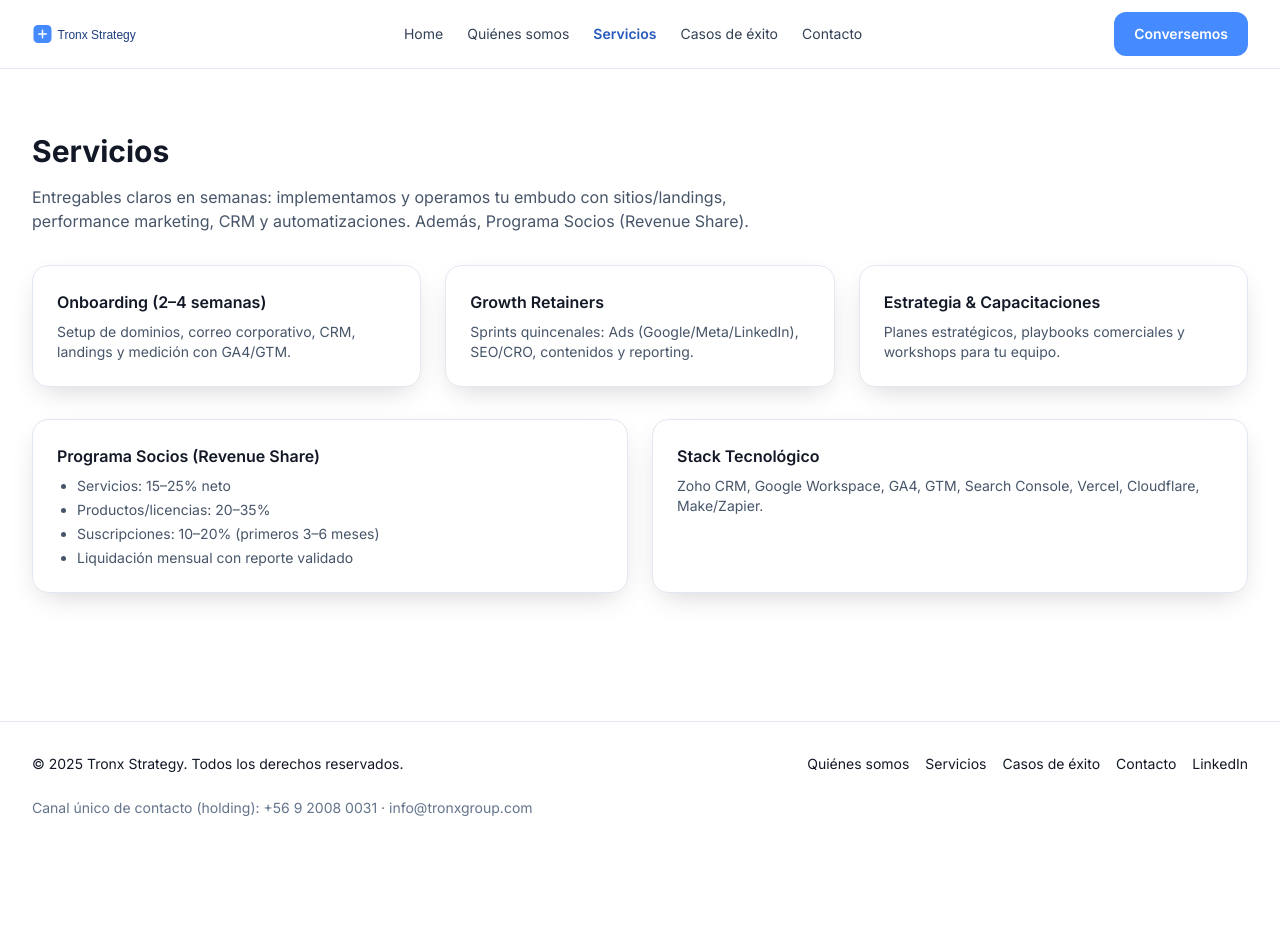
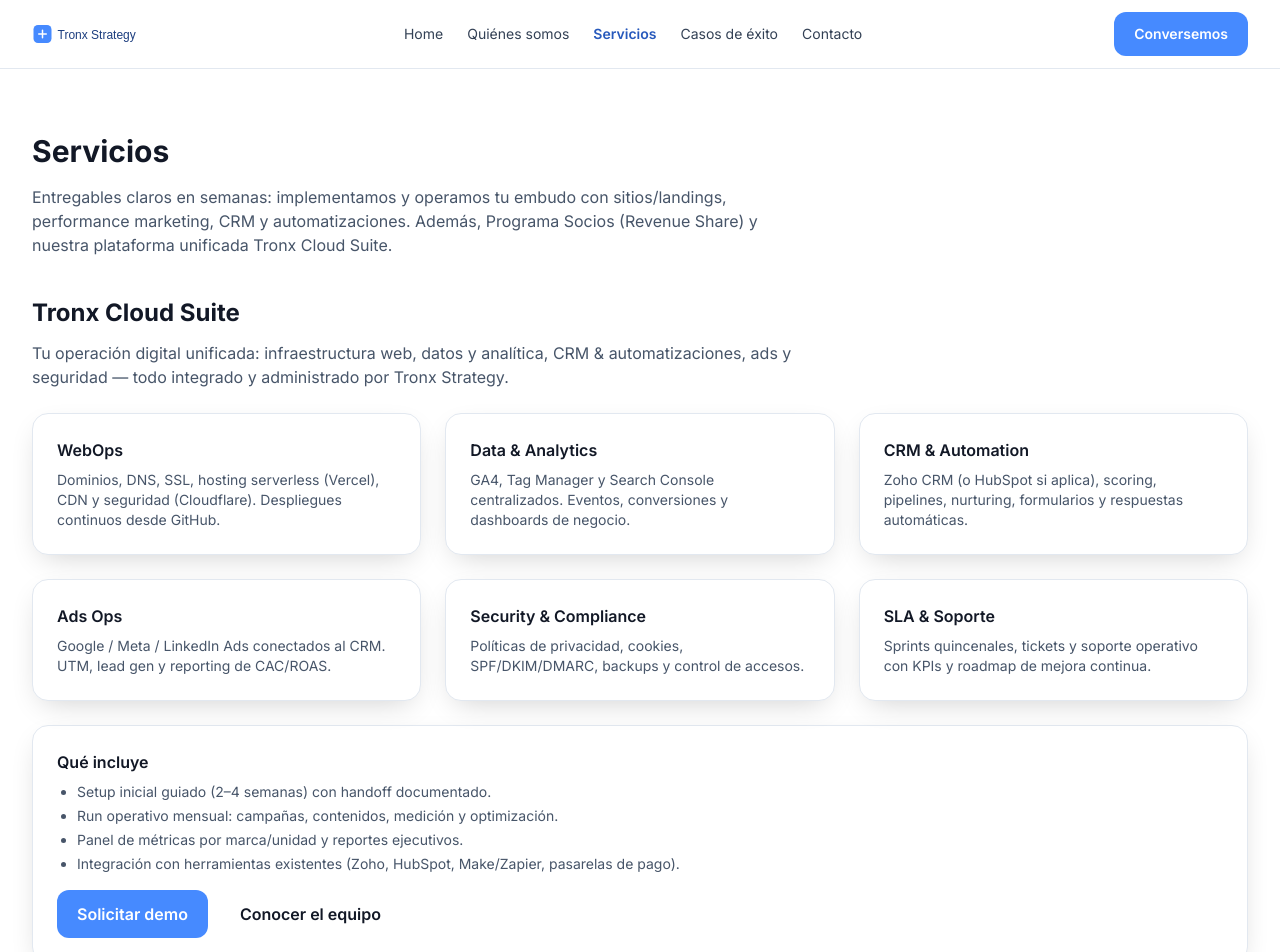
Before and after one commit to TronxGroup/Tronx-Strategy, a Next.js app: page /servicios in a window 1280 px wide. Shown: the top 952 px of the page. Before the commit the page ends 850 px from the top, so only its background shows below. Built offline with nearby package versions, Linux system fonts and the light colour scheme.

Commit message:
Update page.tsx

```diff
--- a/app/servicios/page.tsx
+++ b/app/servicios/page.tsx
@@ -1,4 +1,3 @@
-
 import Section from "@/components/Section";
 import FeatureCard from "@/components/FeatureCard";
 
@@ -10,15 +9,67 @@ export default function Page() {
       <h1 className="h2">Servicios</h1>
       <p className="p-muted mt-4 max-w-3xl">
         Entregables claros en semanas: implementamos y operamos tu embudo con sitios/landings, performance marketing,
-        CRM y automatizaciones. Además, Programa Socios (Revenue Share).
+        CRM y automatizaciones. Además, Programa Socios (Revenue Share) y nuestra plataforma unificada Tronx Cloud Suite.
       </p>
 
-      <div className="grid grid-cols-1 md:grid-cols-3 gap-6 mt-8">
-        <FeatureCard title="Onboarding (2–4 semanas)">Setup de dominios, correo corporativo, CRM, landings y medición con GA4/GTM.</FeatureCard>
-        <FeatureCard title="Growth Retainers">Sprints quincenales: Ads (Google/Meta/LinkedIn), SEO/CRO, contenidos y reporting.</FeatureCard>
-        <FeatureCard title="Estrategia & Capacitaciones">Planes estratégicos, playbooks comerciales y workshops para tu equipo.</FeatureCard>
+      {/* Tronx Cloud Suite */}
+      <div className="mt-10">
+        <h2 className="h3">Tronx Cloud Suite</h2>
+        <p className="p-muted mt-3 max-w-3xl">
+          Tu operación digital unificada: infraestructura web, datos y analítica, CRM & automatizaciones, ads y
+          seguridad — todo integrado y administrado por Tronx Strategy.
+        </p>
+
+        <div className="grid grid-cols-1 md:grid-cols-3 gap-6 mt-6">
+          <FeatureCard title="WebOps">
+            Dominios, DNS, SSL, hosting serverless (Vercel), CDN y seguridad (Cloudflare). Despliegues continuos desde GitHub.
+          </FeatureCard>
+          <FeatureCard title="Data & Analytics">
+            GA4, Tag Manager y Search Console centralizados. Eventos, conversiones y dashboards de negocio.
+          </FeatureCard>
+          <FeatureCard title="CRM & Automation">
+            Zoho CRM (o HubSpot si aplica), scoring, pipelines, nurturing, formularios y respuestas automáticas.
+          </FeatureCard>
+          <FeatureCard title="Ads Ops">
+            Google / Meta / LinkedIn Ads conectados al CRM. UTM, lead gen y reporting de CAC/ROAS.
+          </FeatureCard>
+          <FeatureCard title="Security & Compliance">
+            Políticas de privacidad, cookies, SPF/DKIM/DMARC, backups y control de accesos.
+          </FeatureCard>
+          <FeatureCard title="SLA & Soporte">
+            Sprints quincenales, tickets y soporte operativo con KPIs y roadmap de mejora continua.
+          </FeatureCard>
+        </div>
+
+        <div className="card p-6 mt-6">
+          <h4 className="font-semibold">Qué incluye</h4>
+          <ul className="mt-2 text-sm text-slate-600 list-disc pl-5 space-y-1">
+            <li>Setup inicial guiado (2–4 semanas) con handoff documentado.</li>
+            <li>Run operativo mensual: campañas, contenidos, medición y optimización.</li>
+            <li>Panel de métricas por marca/unidad y reportes ejecutivos.</li>
+            <li>Integración con herramientas existentes (Zoho, HubSpot, Make/Zapier, pasarelas de pago).</li>
+          </ul>
+          <div className="mt-4 flex gap-3">
+            <a href="/contacto" className="btn btn-primary">Solicitar demo</a>
+            <a href="/quienes-somos" className="btn btn-secondary">Conocer el equipo</a>
+          </div>
+        </div>
       </div>
 
+      {/* Servicios core */}
+      <div className="grid grid-cols-1 md:grid-cols-3 gap-6 mt-12">
+        <FeatureCard title="Onboarding (2–4 semanas)">
+          Setup de dominios, correo corporativo, CRM, landings y medición con GA4/GTM.
+        </FeatureCard>
+        <FeatureCard title="Growth Retainers">
+          Sprints quincenales: Ads (Google/Meta/LinkedIn), SEO/CRO, contenidos y reporting.
+        </FeatureCard>
+        <FeatureCard title="Estrategia & Capacitaciones">
+          Planes estratégicos, playbooks comerciales y workshops para tu equipo.
+        </FeatureCard>
+      </div>
+
+      {/* Revenue Share + Stack */}
       <div className="grid grid-cols-1 md:grid-cols-2 gap-6 mt-8">
         <div className="card p-6">
           <h4 className="font-semibold">Programa Socios (Revenue Share)</h4>
@@ -32,9 +83,18 @@ export default function Page() {
         <div className="card p-6">
           <h4 className="font-semibold">Stack Tecnológico</h4>
           <p className="text-sm text-slate-600 mt-2">
-            Zoho CRM, Google Workspace, GA4, GTM, Search Console, Vercel, Cloudflare, Make/Zapier.
+            Zoho CRM, HubSpot (si aplica APCC), Google Workspace, GA4, GTM, Search Console, Vercel, Cloudflare, Make/Zapier.
           </p>
         </div>
+      </div>
+
+      {/* CTA final */}
+      <div className="card p-6 mt-8">
+        <h4 className="font-semibold">¿Listo para operar en la nube con claridad y métricas?</h4>
+        <p className="text-sm text-slate-600 mt-2">
+          Te mostramos cómo Tronx Cloud Suite integra tus activos digitales para acelerar resultados.
+        </p>
+        <a href="/contacto" className="btn btn-primary mt-4">Hablar con un especialista</a>
       </div>
     </Section>
   );
```
